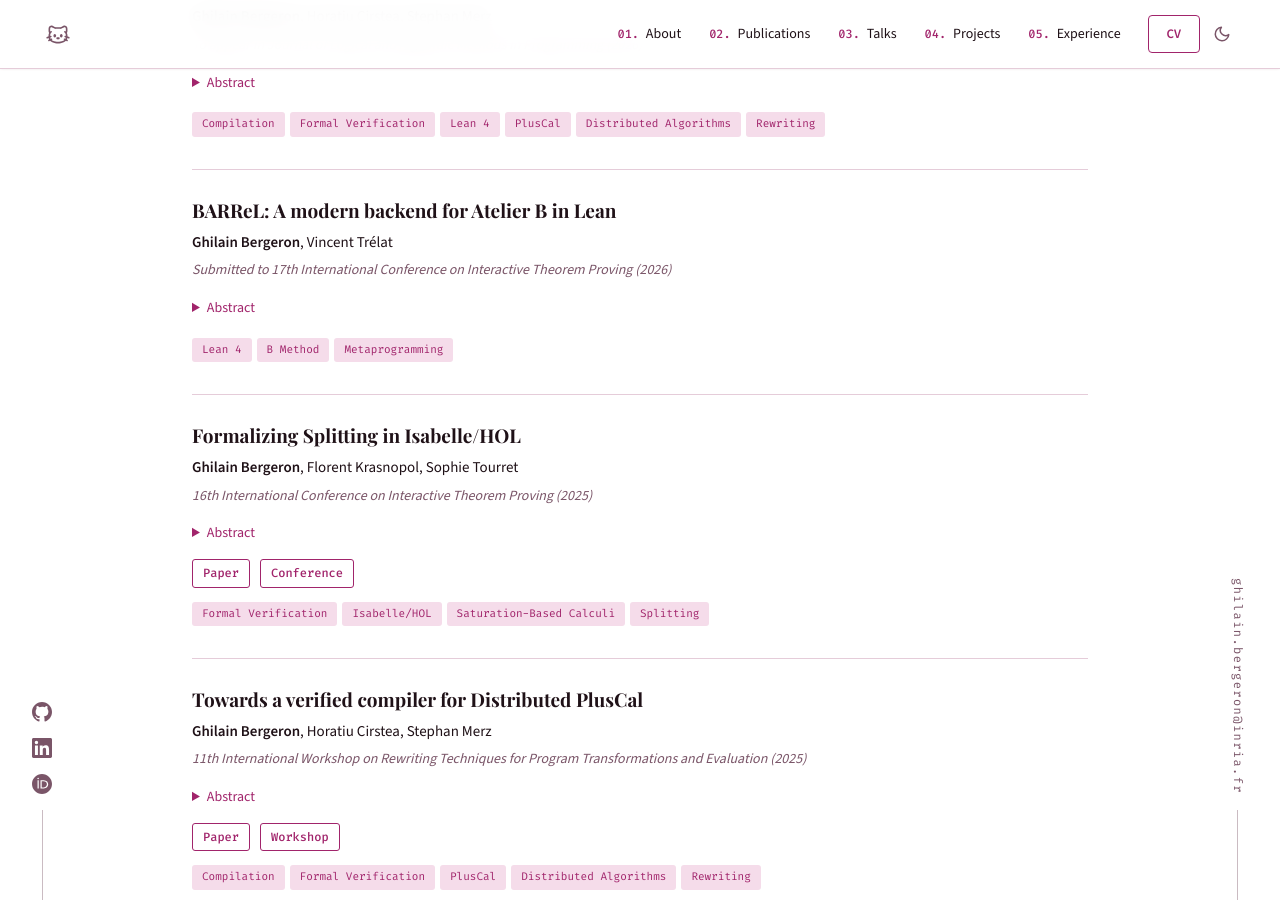
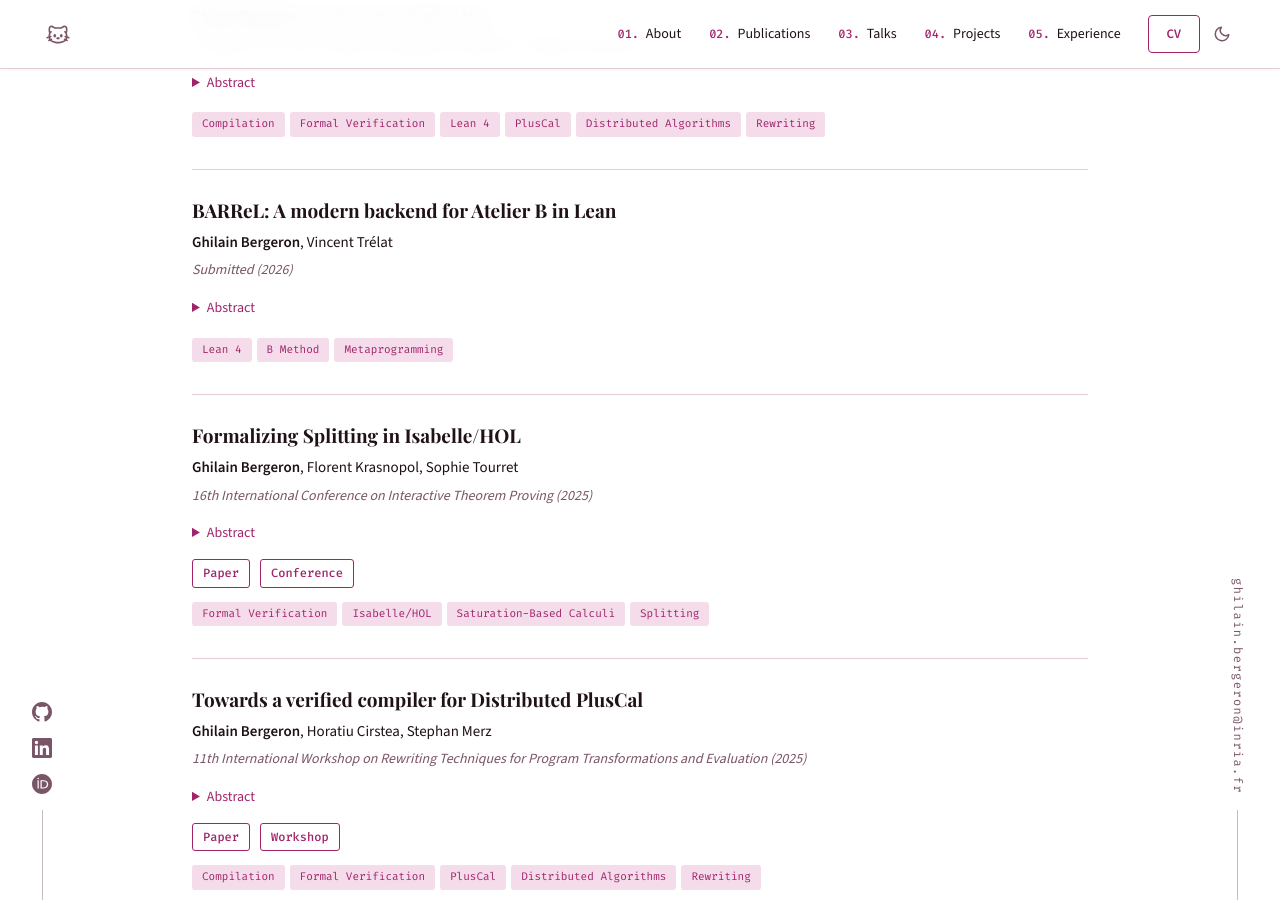
Before and after one commit to g-bergeron/g-bergeron.github.io, a Jekyll site: the page built from index.html, in a window 1280 px wide and 900 px high, scrolled down 2199 px. Built offline with Jekyll 4.4.1, drawn with Linux system fonts in a browser that asks for light colours; some web fonts are replaced.

Commit message:
renove some details

```diff
--- a/_data/publications.yml
+++ b/_data/publications.yml
@@ -22,7 +22,7 @@
 
 - title: "BARReL: A modern backend for Atelier B in Lean"
   authors: "**Ghilain Bergeron**, Vincent Trélat"
-  venue: "Submitted to 17th International Conference on Interactive Theorem Proving"
+  venue: "Submitted" # to 17th International Conference on Interactive Theorem Proving"
   year: 2026
   abstract: |
     BARReL is a Lean 4 library bridging Atelier B, an industrial tool for the B method, and the Lean proof assistant by
```
